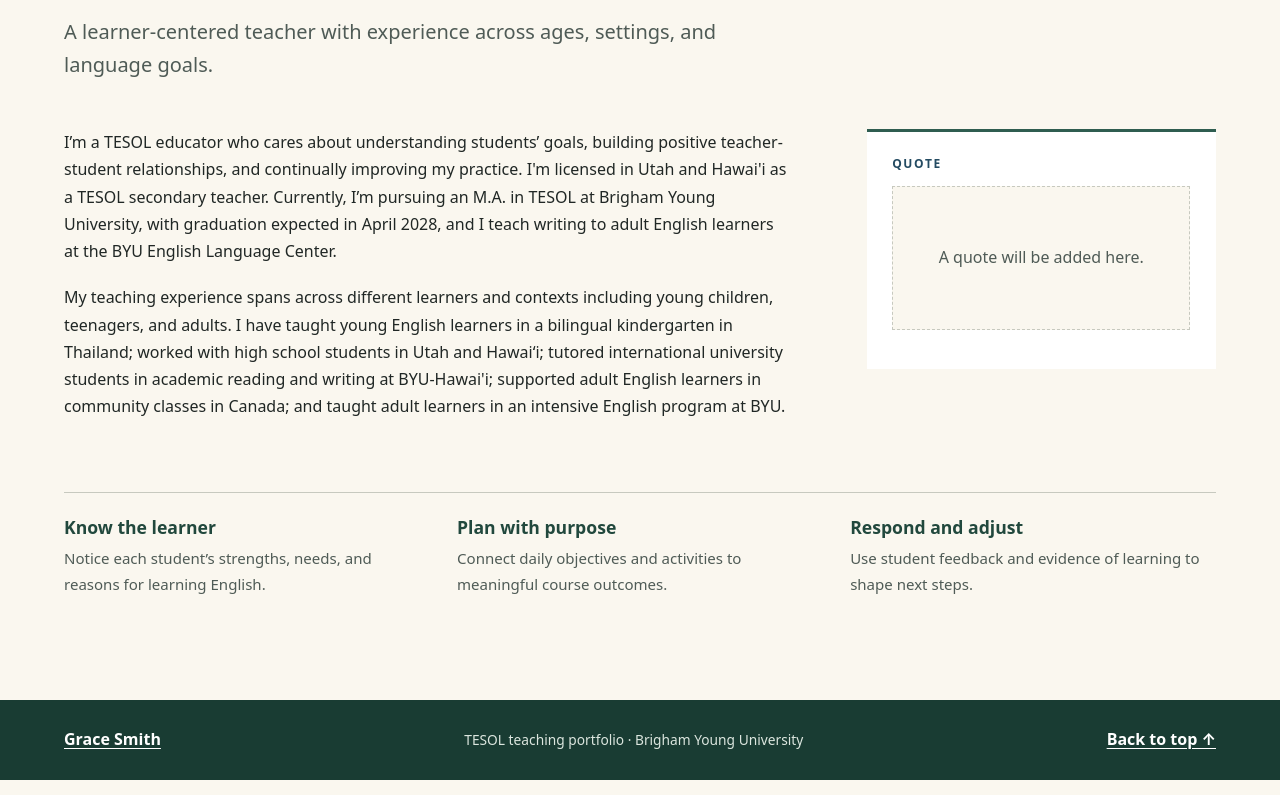
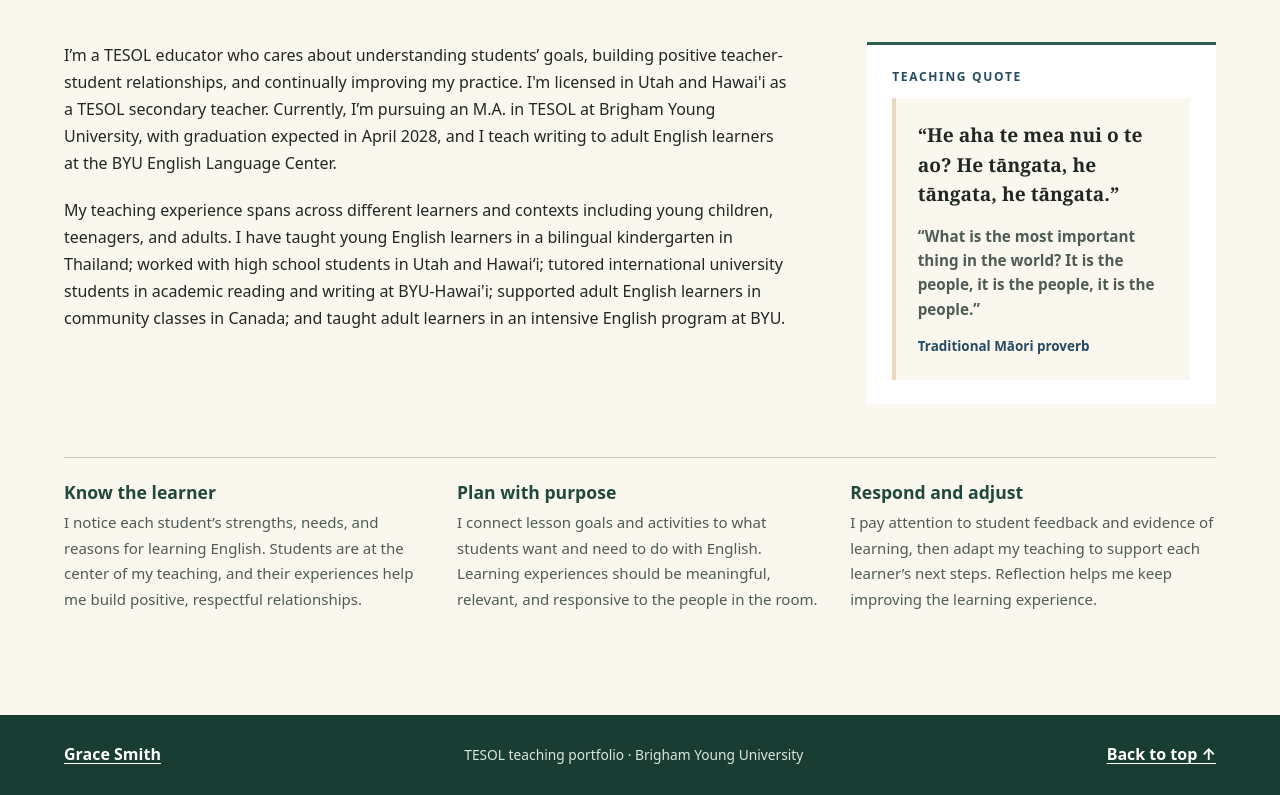
Before and after one commit to gracebsmith/tesol-teaching-portfolio, a plain HTML site: page about.html in a window 1280 px wide. Shown: the part 287-1082 px from the top of the page. Drawn offline with Linux system fonts and the light colour scheme.

Commit message:
Add teaching quote and learner-centered commitments

```diff
--- a/about.html
+++ b/about.html
@@ -36,22 +36,25 @@
         <div class="section-heading">
           <p class="eyebrow">01 / About</p>
           <h1 class="section-title" id="about-title">About Me</h1>
-          <p class="section-deck">A learner-centered teacher with experience across ages, settings, and language goals.</p>
         </div>
         <div class="about-layout">
           <div class="prose">
             <p>I’m a TESOL educator who cares about understanding students’ goals, building positive teacher-student relationships, and continually improving my practice. I'm licensed in Utah and Hawai'i as a TESOL secondary teacher. Currently, I’m pursuing an M.A. in TESOL at Brigham Young University, with graduation expected in April 2028, and I teach writing to adult English learners at the BYU English Language Center.</p>
             <p>My teaching experience spans across different learners and contexts including young children, teenagers, and adults. I have taught young English learners in a bilingual kindergarten in Thailand; worked with high school students in Utah and Hawaiʻi; tutored international university students in academic reading and writing at BYU-Hawai'i; supported adult English learners in community classes in Canada; and taught adult learners in an intensive English program at BYU.</p>
           </div>
-          <aside class="about-callout quote-placeholder-box" aria-label="Quote placeholder">
-            <p class="eyebrow">Quote</p>
-            <p class="quote-placeholder">A quote will be added here.</p>
+          <aside class="about-callout quote-placeholder-box" aria-label="Teaching quote">
+            <p class="eyebrow">Teaching quote</p>
+            <blockquote class="about-quote">
+              <p><strong>“He aha te mea nui o te ao? He tāngata, he tāngata, he tāngata.”</strong></p>
+              <p class="quote-translation"><strong>“What is the most important thing in the world? It is the people, it is the people, it is the people.”</strong></p>
+              <cite>Traditional Māori proverb</cite>
+            </blockquote>
           </aside>
         </div>
         <div class="principle-strip" aria-label="Guiding commitments">
-          <div><h3>Know the learner</h3><p>Notice each student’s strengths, needs, and reasons for learning English.</p></div>
-          <div><h3>Plan with purpose</h3><p>Connect daily objectives and activities to meaningful course outcomes.</p></div>
-          <div><h3>Respond and adjust</h3><p>Use student feedback and evidence of learning to shape next steps.</p></div>
+          <div><h3>Know the learner</h3><p>I notice each student’s strengths, needs, and reasons for learning English. Students are at the center of my teaching, and their experiences help me build positive, respectful relationships.</p></div>
+          <div><h3>Plan with purpose</h3><p>I connect lesson goals and activities to what students want and need to do with English. Learning experiences should be meaningful, relevant, and responsive to the people in the room.</p></div>
+          <div><h3>Respond and adjust</h3><p>I pay attention to student feedback and evidence of learning, then adapt my teaching to support each learner’s next steps. Reflection helps me keep improving the learning experience.</p></div>
         </div>
       </div>
     </section>
--- a/styles.css
+++ b/styles.css
@@ -101,6 +101,11 @@ li + li { margin-top: .35rem; }
 .about-callout .eyebrow { color: var(--blue); }
 .quote-placeholder-box { min-height: 15rem; }
 .quote-placeholder { min-height: 9rem; margin: .4rem 0 0; padding: 1.5rem; display: grid; place-items: center; border: 1px dashed var(--line); color: var(--muted); background: var(--paper); text-align: center; }
+.about-quote { margin: .4rem 0 0; padding: 1.35rem; border-left: 4px solid var(--sand); color: var(--ink); background: var(--paper); }
+.about-quote p { margin: 0 0 .9rem; }
+.about-quote p:first-child { font-family: var(--serif); font-size: 1.2rem; line-height: 1.55; }
+.about-quote .quote-translation { color: var(--muted); font-size: .95rem; line-height: 1.6; }
+.about-quote cite { display: block; color: var(--blue); font-size: .84rem; font-style: normal; font-weight: 700; }
 .principle-strip { margin-top: 3.3rem; padding-top: 1.5rem; border-top: 1px solid var(--line); display: grid; grid-template-columns: repeat(3, 1fr); gap: 1.7rem; }
 .principle-strip h3 { margin-bottom: .5rem; color: var(--forest-dark); font-size: 1.1rem; }
 .principle-strip p { margin: 0; color: var(--muted); font-size: .94rem; }
```
